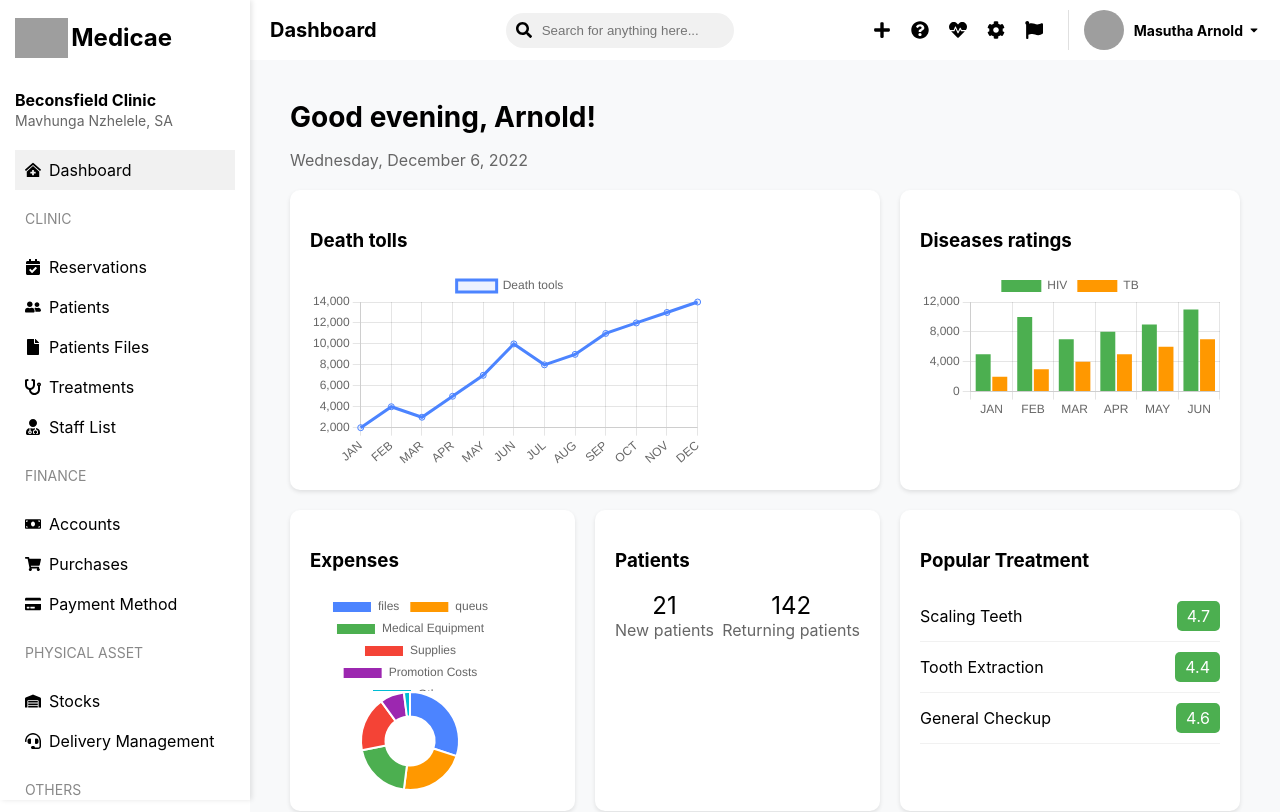
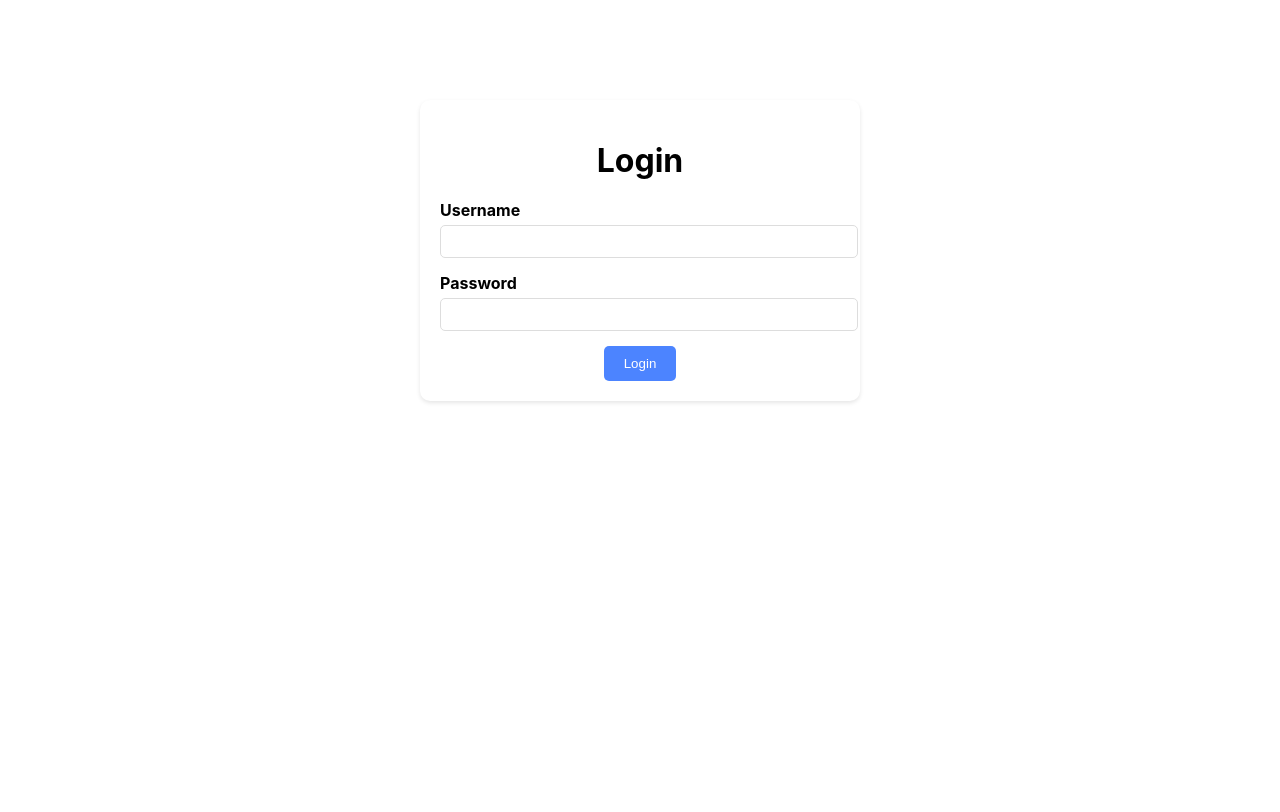
Before and after one commit to arnoxide/medicae-frontend, a React (Create React App) app: page / in a window 1280 px wide. Shown: the top 812 px of the page. Built offline with nearby package versions, Linux system fonts and the light colour scheme; grey boxes are pictures that could not be loaded.

Commit message:
login page with dummy login details

```diff
--- a/src/App.js
+++ b/src/App.js
@@ -14,10 +14,16 @@ import Stocks from './components/Stocks';
 import MedicineDeliveryManagement from './components/MedicineDeliveryManagement';
 import Reports from './components/Reports';
 import PatientFiles from './components/PatientFiles';
+import Login from './components/Login';
 
 function App() {
   const [page, setPage] = useState('Dashboard');
   const [isSidebarCollapsed, setIsSidebarCollapsed] = useState(false);
+  const [isLoggedIn, setIsLoggedIn] = useState(false);
+
+  if (!isLoggedIn) {
+    return <Login onLogin={() => setIsLoggedIn(true)} />;
+  }
 
   return (
     <div className="App">
--- /dev/null
+++ b/src/components/Login.js
@@ -0,0 +1,48 @@
+import React, { useState } from 'react';
+import '../styles/Login.css';
+
+const Login = ({ onLogin }) => {
+  const [username, setUsername] = useState('');
+  const [password, setPassword] = useState('');
+  const [error, setError] = useState('');
+
+  const handleSubmit = (e) => {
+    e.preventDefault();
+    // Replace this logic with actual authentication logic
+    if (username === 'admin' && password === 'password') {
+      onLogin();
+    } else {
+      setError('Invalid username or password');
+    }
+  };
+
+  return (
+    <div className="login-container">
+      <h1>Login</h1>
+      <form onSubmit={handleSubmit}>
+        <div className="form-group">
+          <label>Username</label>
+          <input
+            type="text"
+            value={username}
+            onChange={(e) => setUsername(e.target.value)}
+            required
+          />
+        </div>
+        <div className="form-group">
+          <label>Password</label>
+          <input
+            type="password"
+            value={password}
+            onChange={(e) => setPassword(e.target.value)}
+            required
+          />
+        </div>
+        {error && <div className="error-message">{error}</div>}
+        <button type="submit">Login</button>
+      </form>
+    </div>
+  );
+};
+
+export default Login;
--- /dev/null
+++ b/src/styles/Login.css
@@ -0,0 +1,50 @@
+.login-container {
+    width: 100%;
+    max-width: 400px;
+    margin: 100px auto;
+    padding: 20px;
+    background: #fff;
+    border-radius: 10px;
+    box-shadow: 0 2px 4px rgba(0, 0, 0, 0.1);
+    text-align: center;
+  }
+
+  .login-container h1 {
+    margin-bottom: 20px;
+  }
+
+  .form-group {
+    margin-bottom: 15px;
+    text-align: left;
+  }
+
+  .form-group label {
+    display: block;
+    margin-bottom: 5px;
+    font-weight: bold;
+  }
+
+  .form-group input {
+    width: 100%;
+    padding: 8px;
+    border: 1px solid #ddd;
+    border-radius: 5px;
+  }
+
+  .error-message {
+    color: red;
+    margin-bottom: 15px;
+  }
+
+  button {
+    background-color: #4c84ff;
+    color: #fff;
+    border: none;
+    padding: 10px 20px;
+    border-radius: 5px;
+    cursor: pointer;
+  }
+
+  button:hover {
+    background-color: #3a6fd8;
+  }
```
Also changed, not shown: 2 other files (tests, documents, lock files or other folders).
